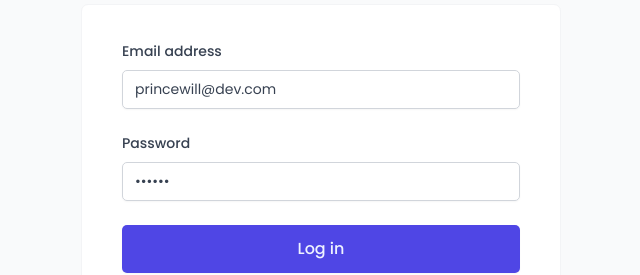
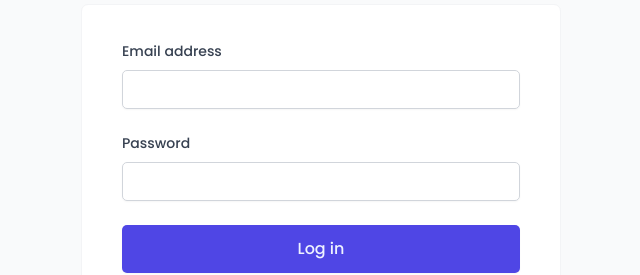
Before and after one commit to zubbyzillion/the-wild-oasis, a React (Vite) app: page /login in a window 1280 px wide. Shown: the part 349-624 px from the top of the page, without its empty margins (319-959 px from the left). Built offline with nearby package versions, Linux system fonts and the light colour scheme; a web font is replaced by a local one.

Commit message:
final touches and fixing

```diff
--- a/src/context/DarkModeContext.jsx
+++ b/src/context/DarkModeContext.jsx
@@ -6,8 +6,8 @@ const DarkModeContext = createContext();
 function DarkModeProvider({ children }) {
 	const [isDarkMode, setIsDarkMode] = useLocalStorageState(window.matchMedia("(prefers-color-scheme: dark)").matches, "isDarkMode");
 
-    useEffect(function() {
-        if(isDarkMode) {
+    useEffect(function () {
+        if (isDarkMode) {
             document.documentElement.classList.add("dark-mode");
             document.documentElement.classList.remove("light-mode");
         } else {
--- a/src/features/authentication/LoginForm.jsx
+++ b/src/features/authentication/LoginForm.jsx
@@ -7,8 +7,8 @@ import FormRowVertical from "../../ui/FormRowVertical";
 import { useLogin } from "./useLogin";
 
 function LoginForm() {
-  const [email, setEmail] = useState("princewill@dev.com");
-  const [password, setPassword] = useState("dev123");
+  const [email, setEmail] = useState("");
+  const [password, setPassword] = useState("");
   const {login, isLoading} = useLogin();
 
   function handleSubmit(e) {
--- a/src/features/cabins/CabinRow.jsx
+++ b/src/features/cabins/CabinRow.jsx
@@ -93,7 +93,7 @@ function CabinRow({ cabin }) {
 					<Menus.Toggle id={cabinId} />
 
 					<Menus.List id={cabinId}>
-						<Menus.Button icon={<HiSquare2Stack />} onClick={handleDuplicate}>Duplicate</Menus.Button>
+						<Menus.Button icon={<HiSquare2Stack />} onClick={handleDuplicate} disabled={isCreating}>Duplicate</Menus.Button>
 						<Modal.Open opens="edit">
 					<Menus.Button icon={<HiPencil />}>Edit</Menus.Button>
 					</Modal.Open>
```
